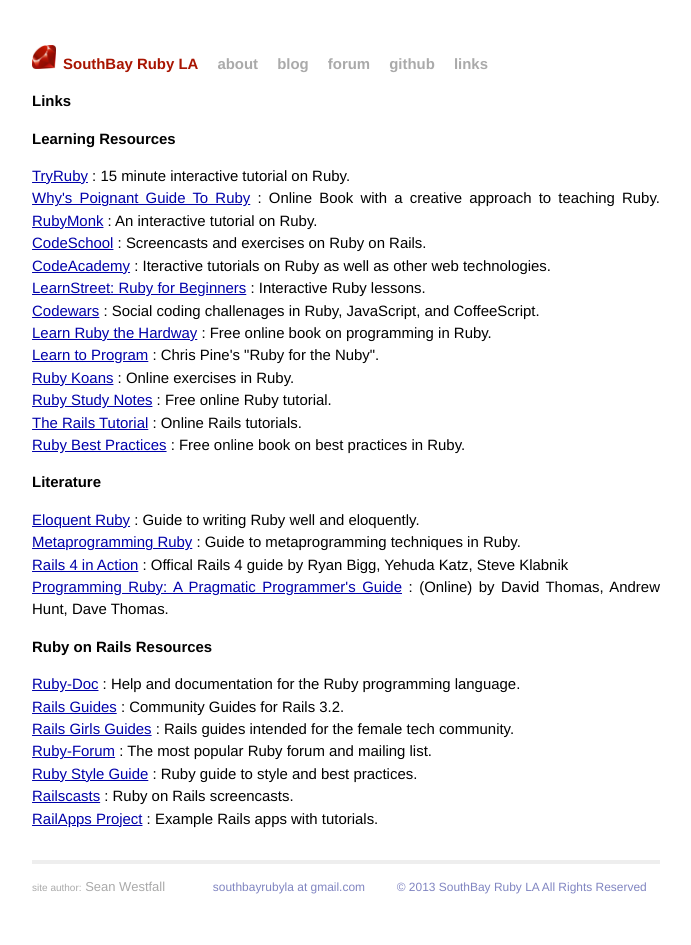
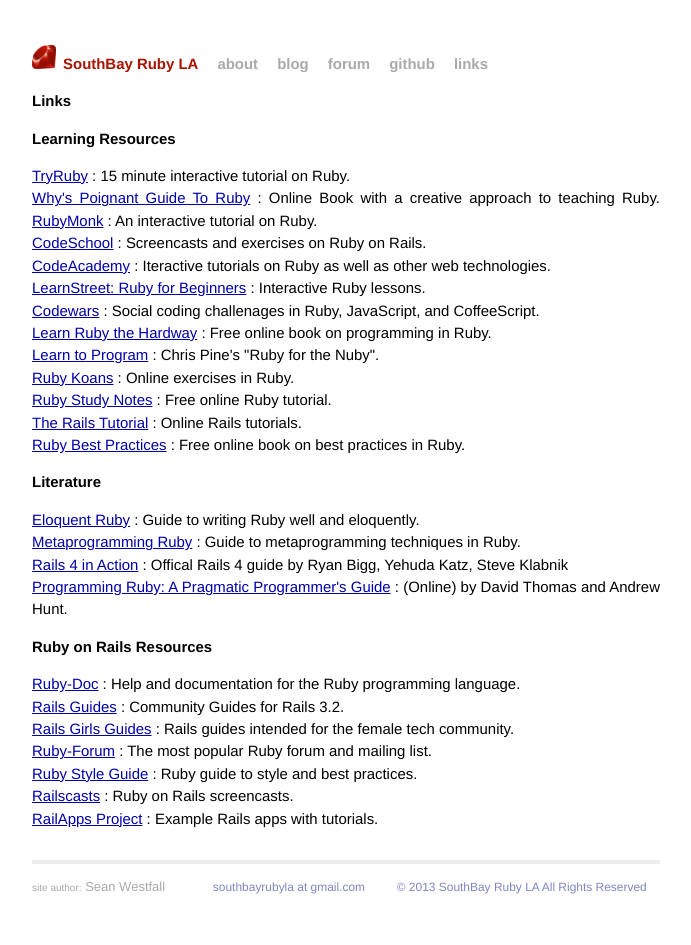
Before and after one commit to southbayrubyla/southbayrubyla.github.com, a Jekyll site: the page built from links.html, in a window 1280 px wide. Shown: the whole page, without its empty margins (294-985 px from the left). Built offline with Jekyll 4.4.1, drawn with Linux system fonts in a browser that asks for light colours.

Commit message:
Corrected errors on the links pages, added comments added commets to the blogs posts. corrected an error on the links page.

```diff
--- a/_layouts/default.html
+++ b/_layouts/default.html
@@ -24,7 +24,7 @@
               <h1 class="title"><a style="margin-left:7px;color:#a81401"href="/">{{ site.name }}</a></h1>
               <a class="extra" href="/about.html">about</a>
               <a class="extra" href="/blog.html">blog</a>
-              <a class="extra" href="http://southbay-ruby-la.boards.net/">forum</a>
+              <a class="extra" href="http://southbayrubyla.herokuapp.com/">forum</a>
               <a class="extra" href="https://github.com/southbayrubyla/">github</a>
               <a class="extra" href="/links.html">links</a>
             </div>
--- a/_posts/2013-06-05-hello-world.markdown
+++ b/_posts/2013-06-05-hello-world.markdown
@@ -2,7 +2,7 @@
 layout: post
 title:  "Hello World"
 date:   2013-06-05 09:06:02
-comments: false
+comments: true
 categories: jekyll update
 ---
 
--- a/_posts/2013-06-06-ars-technica-article.markdown
+++ b/_posts/2013-06-06-ars-technica-article.markdown
@@ -2,7 +2,7 @@
 layout: post
 title:  "Ars Technica Article"
 date:   2013-06-06 13:01:00
-comments: false
+comments: true
 categories: article
 ---
 
--- a/links.html
+++ b/links.html
@@ -27,7 +27,7 @@
   <a href="http://www.amazon.com/Eloquent-Ruby-Addison-Wesley-Professional/dp/0321584104">Eloquent Ruby</a> : Guide to writing Ruby well and eloquently.<br>
   <a href="http://www.amazon.com/Metaprogramming-Ruby-Program-Like-Pros/dp/1934356476">Metaprogramming Ruby</a> : Guide to metaprogramming techniques in Ruby.<br>
   <a href="http://www.manning.com/bigg2/">Rails 4 in Action</a> : Offical Rails 4 guide by Ryan Bigg, Yehuda Katz, Steve Klabnik<br>
-  <a href="http://docs.ruby-doc.com/docs/ProgrammingRuby/">Programming Ruby: A Pragmatic Programmer's Guide</a> : (Online) by David Thomas, Andrew Hunt, Dave Thomas.<br>
+  <a href="http://docs.ruby-doc.com/docs/ProgrammingRuby/">Programming Ruby: A Pragmatic Programmer's Guide</a> : (Online) by David Thomas and Andrew Hunt.<br>
   </p>
 
   <h3>Ruby on Rails Resources</h3>
```
